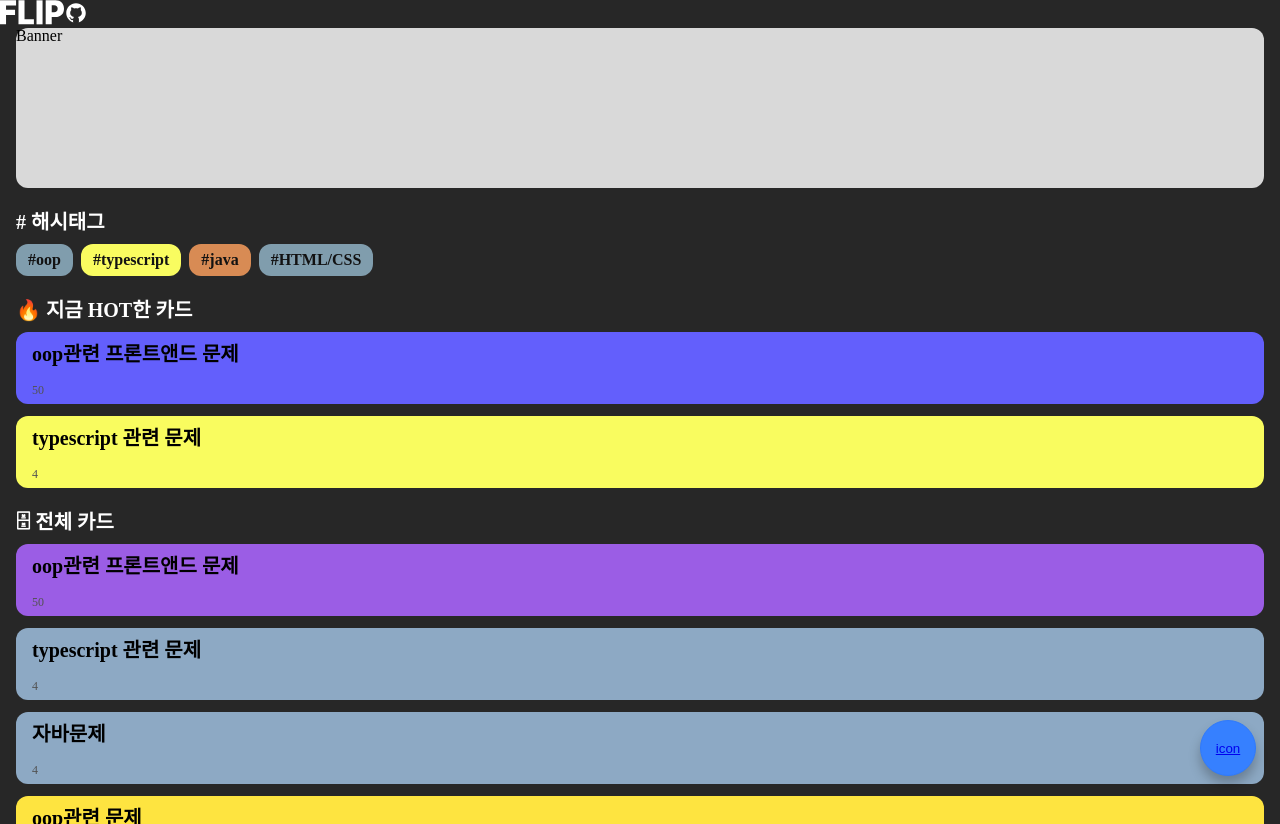
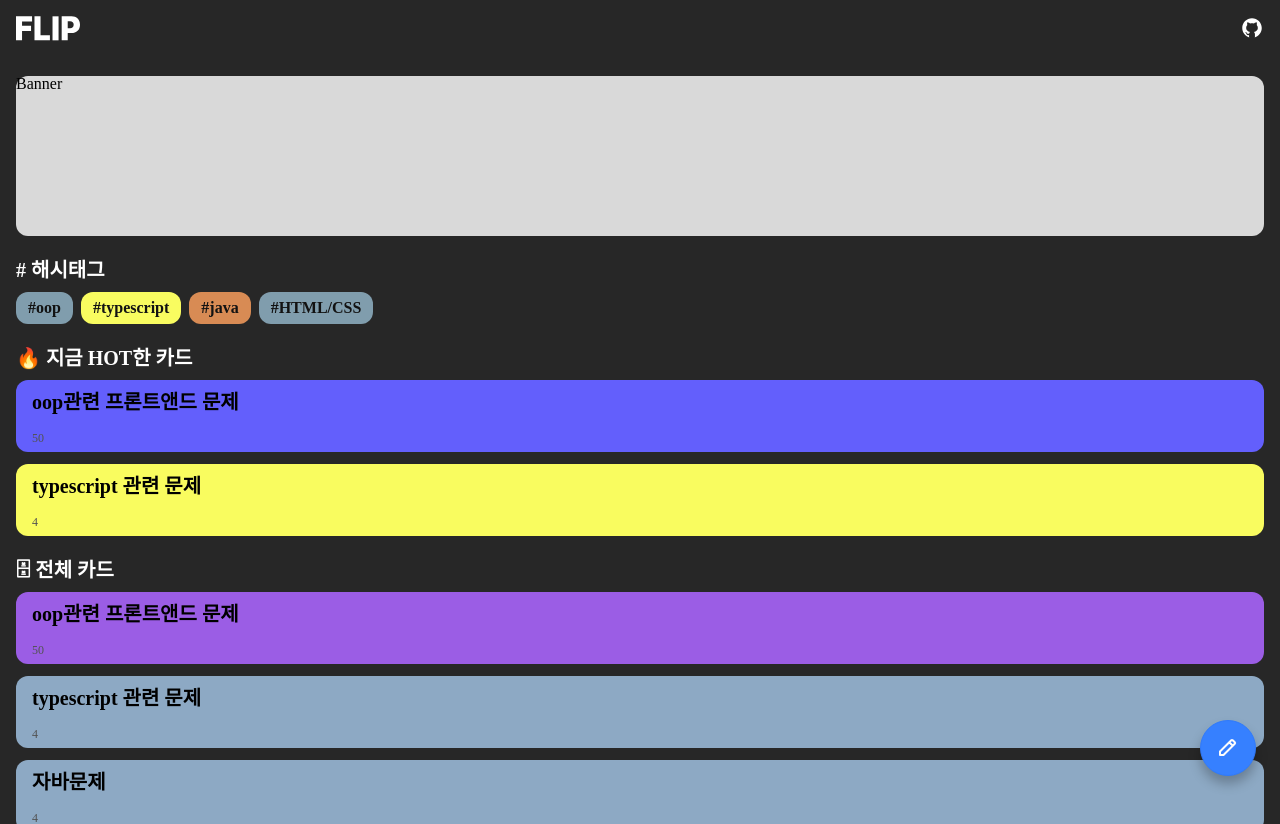
Before and after one commit to code-flash-card/code-flash-card, a React (Vite) app in the folder frontend/code-flash-card/: page / in a window 1280 px wide. Built offline with nearby package versions, Linux system fonts and the light colour scheme.

Commit message:
style: favicon, icon 추가 및 아이콘별 링크 적용

```diff
--- a/frontend/code-flash-card/src/main/MakeCard.tsx
+++ b/frontend/code-flash-card/src/main/MakeCard.tsx
@@ -1,5 +1,6 @@
 import styled from '@emotion/styled';
 import { useReducer, useState } from 'react';
+import { Link } from "react-router-dom";
 import "../reset.css";
 
 
@@ -126,7 +127,12 @@ const MakeCard = () => {
   return (
     <Styled.MakeCardContainer>
       <Styled.MakeCardHeader>
+        <Link to="/" >
+          <img src="../images/icon_close.svg" />
+        </Link>
+
         <p>카드 만들기</p>
+        <span></span>
       </Styled.MakeCardHeader>
       <Styled.MakeCardForm onSubmit={onSubmit}>
         <Styled.InputContainer>
@@ -160,7 +166,6 @@ const MakeCard = () => {
           }} placeholder='만드실 카드의 뒷면(답)을 채워주세요.' />
         </Styled.InputContainer>
         <Styled.SubmitButton type='submit' disabled={cardInfo.summitState === 'disableSubmit'}>카드 만들기</Styled.SubmitButton>
-
       </Styled.MakeCardForm>
     </Styled.MakeCardContainer>
   )
@@ -180,11 +185,22 @@ const MakeCardHeader = styled.div`
   height: 24px;
   padding: 12px 0;
   text-align: center;
+  display: flex;
+  align-items: center;
+  justify-content: space-between;
+
+  img {
+    margin-left: 16px;
+  }
 
   p {
     color: #fcfcfc;
     font-size: 20px;
     font-weight: 600;
+  }
+
+  span {
+    width: 24px;
   }
 `;
 
--- a/frontend/code-flash-card/src/main/index.tsx
+++ b/frontend/code-flash-card/src/main/index.tsx
@@ -65,8 +65,10 @@ const MainPageUI = ({ popularList, hashList }: { popularList: SimpleCard[], hash
   return (
     <Styled.IndexSection>
       <Styled.MainHeader>
-        <img src="../images/logo_flip.svg" />
-        <img src="../images/icon_github.svg" />
+        <Link to="/" >
+          <img src="../images/logo_flip.svg" />
+        </Link>
+        <a href="https://github.com/code-flash-card/code-flash-card"><img src="../images/icon_github.svg" /></a>
       </Styled.MainHeader>
       <Styled.ContentContainer>
         <Styled.BannerContainer>Banner</Styled.BannerContainer>
@@ -98,7 +100,7 @@ const MainPageUI = ({ popularList, hashList }: { popularList: SimpleCard[], hash
         </ul>
         <Styled.CreateCardButton type="button">
           <Link to="/makecard" >
-            icon
+            <img src="../images/icon_create.svg" />
           </Link>
         </Styled.CreateCardButton>
       </Styled.ContentContainer>
@@ -129,10 +131,15 @@ const IndexSection = styled.div`
   }
 `
 
-const MainHeader = styled.div``;
+const MainHeader = styled.div`
+  display: flex;
+  justify-content: space-between;
+  padding: 16px;
+  margin-bottom: 16px;
+`;
 
 const ContentContainer = styled.div`
-margin: 0 16px;
+  margin: 0 16px;
 `
 const BannerContainer = styled.div`
   width: 100%;
```
Also changed, not shown: frontend/code-flash-card/public/images/icon_close.svg (added), frontend/code-flash-card/public/images/icon_create.svg (added).
